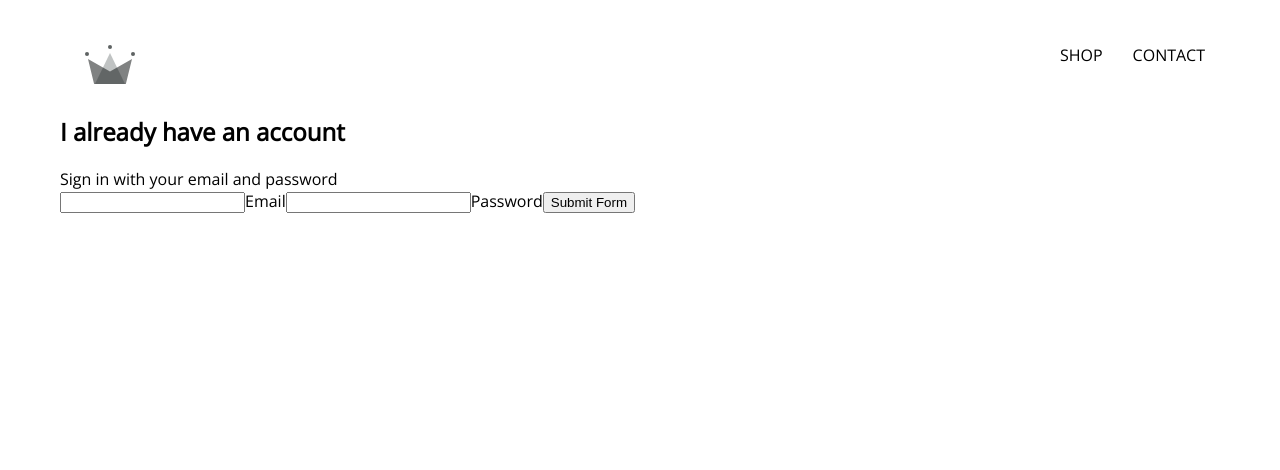
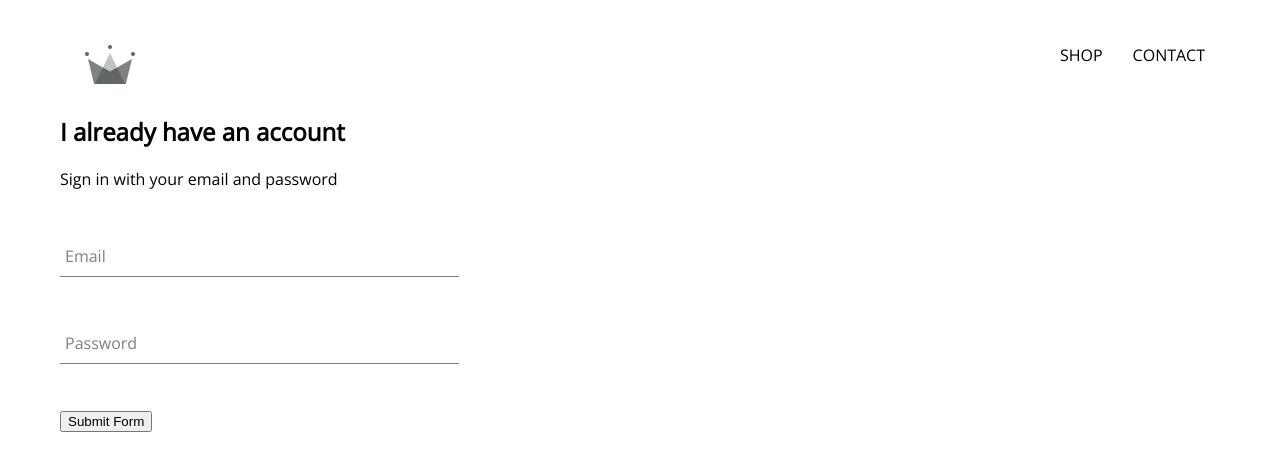
Before and after one commit to Akib7/crown-clothing, a React (Create React App) app: page /signin in a window 1280 px wide. Shown: the top 470 px of the page. Built offline with nearby package versions, Linux system fonts and the light colour scheme.

Commit message:
Styled the sigin email and password input fields

```diff
--- /dev/null
+++ b/src/components/form-input/form-input.component.jsx
@@ -0,0 +1,19 @@
+import React from "react";
+import "./form-input.styles.scss";
+
+const FormInput = ({ handleChange, label, ...otherProps }) => (
+  <div className="group">
+    <input className="form-input" onChange={handleChange} {...otherProps} />
+    {label ? (
+      <label
+        className={`${
+          otherProps.value.length ? "shrink" : ""
+        } form-input-label`}
+      >
+        {label}
+      </label>
+    ) : null}
+  </div>
+);
+
+export default FormInput;
--- /dev/null
+++ b/src/components/form-input/form-input.styles.scss
@@ -0,0 +1,54 @@
+$sub-color: grey;
+$main-color: black;
+
+@mixin shrinkLabel {
+  top: -14px;
+  font-size: 12px;
+  color: $main-color;
+}
+
+.group {
+  position: relative;
+  margin: 45px 0;
+
+  .form-input {
+    background: none;
+    background-color: white;
+    color: $sub-color;
+    font-size: 18px;
+    padding: 10px 10px 10px 5px;
+    display: block;
+    width: 100%;
+    border: none;
+    border-radius: 0;
+    border-bottom: 1px solid $sub-color;
+    margin: 25px 0;
+
+    &:focus {
+      outline: none;
+    }
+
+    &:focus ~ .form-input-label {
+      @include shrinkLabel();
+    }
+  }
+
+  input[type="password"] {
+    letter-spacing: 0.3em;
+  }
+
+  .form-input-label {
+    color: $sub-color;
+    font-size: 16px;
+    font-weight: normal;
+    position: absolute;
+    pointer-events: none;
+    left: 5px;
+    top: 10px;
+    transition: 300ms ease all;
+
+    &.shrink {
+      @include shrinkLabel();
+    }
+  }
+}
--- a/src/components/sign-in/sign-in.component.jsx
+++ b/src/components/sign-in/sign-in.component.jsx
@@ -1,5 +1,6 @@
 import React from "react";
 import "./sign-in.styles.scss";
+import FormInput from "../form-input/form-input.component";
 
 class SignIn extends React.Component {
   constructor(props) {
@@ -32,22 +33,24 @@
         <span>Sign in with your email and password</span>
 
         <form onSubmit={this.handleSubmit}>
-          <input
+          <FormInput
             type="email"
             name="email"
-            onChange={this.handleChange}
+            handleChange={this.handleChange}
             value={this.state.email}
+            label="Email"
             required
           />
-          <label>Email</label>
-          <input
+
+          <FormInput
             type="password"
             name="password"
             value={this.state.password}
-            onChange={this.handleChange}
+            handleChange={this.handleChange}
+            label="Password"
             required
           />
-          <label>Password</label>
+
           <input type="submit" value="Submit Form" />
         </form>
       </div>
--- a/src/components/sign-in/sign-in.styles.scss
+++ b/src/components/sign-in/sign-in.styles.scss
@@ -0,0 +1,3 @@
+.sign-in {
+  width: 30vw;
+}
```
